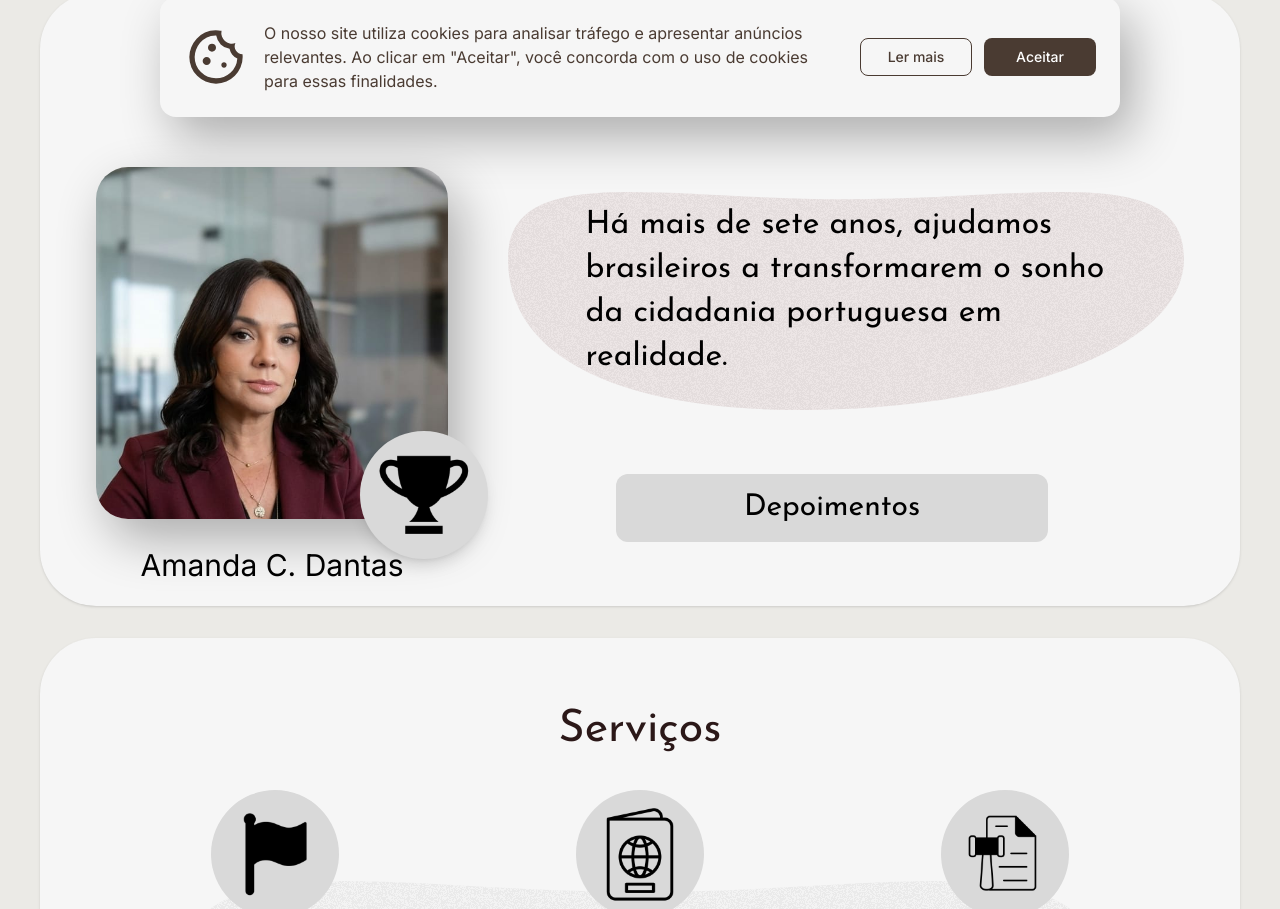
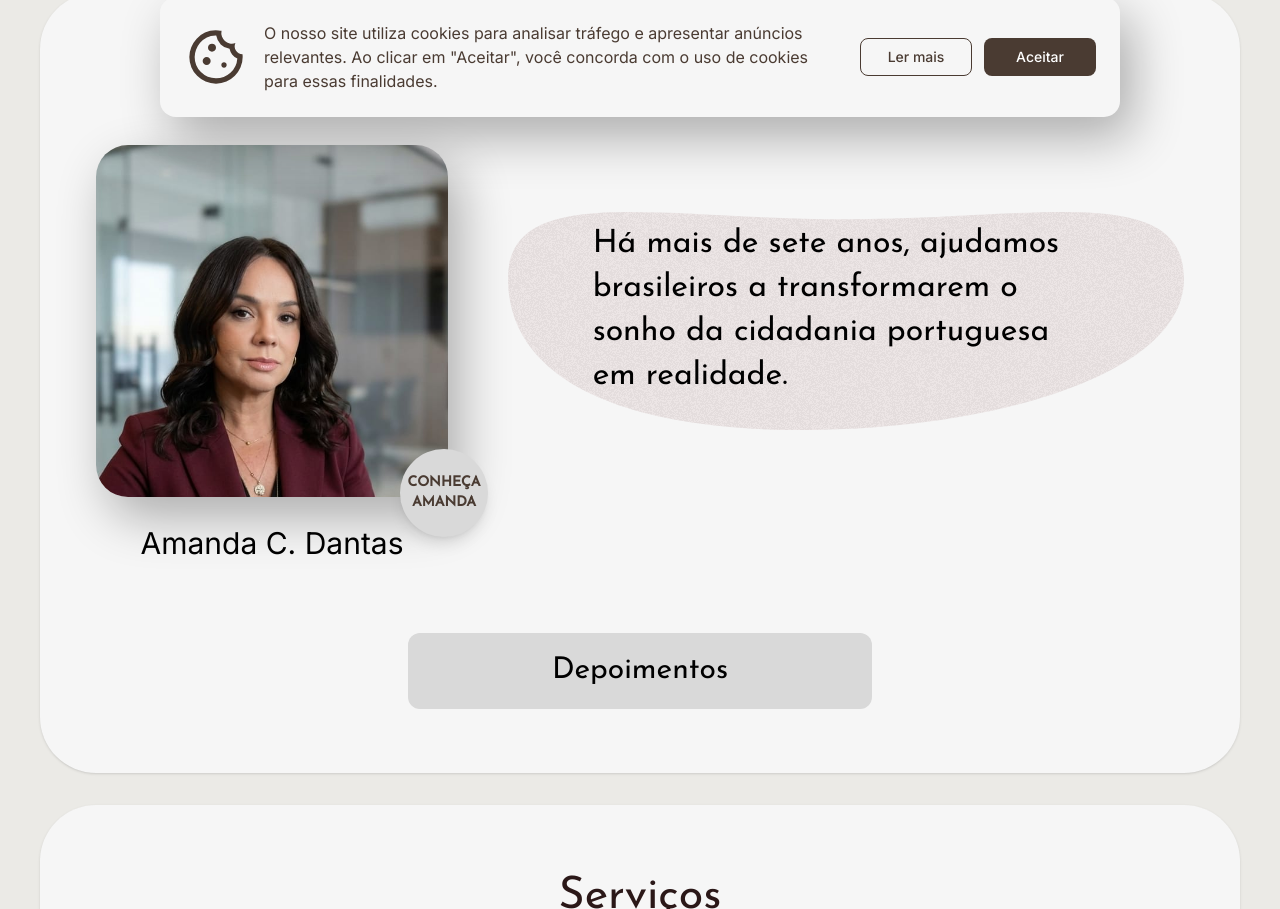
Before and after one commit to mateusabreucn/nacionalidade-portuguesa, a Next.js app: page / in a window 1280 px wide. Shown: the part 667-1576 px from the top of the page. Built offline with nearby package versions, Linux system fonts and the light colour scheme.

Commit message:
refactor: alteração do visual da seção de equipa

```diff
--- a/app/Equipa.tsx
+++ b/app/Equipa.tsx
@@ -41,14 +41,14 @@ export default function Equipa() {
 
   const handleModalClick = useCallback((modal: ModalType) => {
     setActiveModal((prev) => {
-      if (prev === modal) {
+      if (prev === modal && isLocked) {
         setIsLocked(false);
         return null;
       }
       setIsLocked(true);
       return modal;
     });
-  }, []);
+  }, [isLocked]);
 
   const handleBioHover = useCallback(() => {
     if (isMobile) return;
@@ -66,7 +66,7 @@ export default function Equipa() {
 
   return (
     <CardBranco titulo="Quem somos nós">
-      <div className="flex flex-col w-full relative">
+      <div className="flex flex-col items-center w-full relative gap-6 sm:gap-8 lg:gap-10">
         <div className="flex flex-col lg:flex-row items-center justify-between w-full gap-8">
           <EquipaMainPhoto
             isLocked={isLocked && activeModal === "bio"}
@@ -77,12 +77,28 @@ export default function Equipa() {
 
           <EquipaCentralContent
             activeModal={activeModal}
-            onModalClick={() => handleModalClick("feedback")}
             onModalMouseEnter={clearHoverTimeout}
             onModalMouseLeave={handleBioLeave}
             handleClose={handleClose}
           />
         </div>
+
+        <button
+          onClick={() => handleModalClick("feedback")}
+          className="
+            z-10
+            mt-24
+            py-2 sm:py-2.5 md:py-3 lg:py-4 xl:py-5 2xl:py-6
+            px-10 sm:px-14 md:px-20 lg:px-28 xl:px-36
+            bg-bg-badge rounded-xl
+            font-family-josefin
+            text-sm sm:text-base md:text-xl lg:text-2xl xl:text-3xl 2xl:text-4xl 3xl:text-5xl
+            cursor-pointer
+            hover:brightness-90 transition-all
+          "
+        >
+          Depoimentos
+        </button>
 
         <EquipaMobileModal
           activeModal={activeModal}
--- a/app/components/Equipa/EquipaCentralContent.tsx
+++ b/app/components/Equipa/EquipaCentralContent.tsx
@@ -6,7 +6,6 @@ import ModalFeedback from "./Feedback/ModalFeedback";
 
 interface EquipaCentralContentProps {
   activeModal: "feedback" | "bio" | null;
-  onModalClick: () => void;
   onModalMouseEnter: () => void;
   onModalMouseLeave: () => void;
   handleClose: () => void;
@@ -14,7 +13,6 @@ interface EquipaCentralContentProps {
 
 export default function EquipaCentralContent({
   activeModal,
-  onModalClick,
   onModalMouseEnter,
   onModalMouseLeave,
   handleClose,
@@ -26,7 +24,7 @@ export default function EquipaCentralContent({
       className="
         order-3 lg:order-2
         flex flex-col items-center
-        w-full max-w-[900px] 2xl:max-w-[1100px] 3xl:max-w-[2000px]
+        w-full max-w-[900px] 2xl:max-w-[1200px] 3xl:max-w-[2000px]
       "
     >
       <div className="relative flex flex-col items-center justify-center w-full aspect-13/4 sm:aspect-9/4">
@@ -46,7 +44,7 @@ export default function EquipaCentralContent({
             flex items-center justify-center
             w-[96%] h-full
             place-self-end
-            px-[11%] pb-[3%]
+            px-[12%] pb-[3%]
             text-start
             transition-opacity duration-500
             ${showModal ? "pointer-events-none" : ""}
@@ -81,22 +79,6 @@ export default function EquipaCentralContent({
           {activeModal === "bio" && <ModalBio isActive onClose={handleClose} />}
         </div>
       </div>
-
-      <button
-        onClick={onModalClick}
-        className="
-          mt-4 z-10
-          py-1 sm:py-1.5 md:py-2 lg:py-3 xl:py-4 2xl:py-6
-          px-8 sm:px-12 md:px-16 lg:px-24 xl:px-32
-          bg-bg-badge rounded-xl
-          font-family-josefin
-          text-sm sm:text-base md:text-xl lg:text-2xl xl:text-3xl 2xl:text-4xl 3xl:text-5xl
-          cursor-pointer
-          hover:brightness-90 transition-all
-        "
-      >
-        Depoimentos
-      </button>
     </div>
   );
 }
--- a/app/components/Equipa/EquipaMainPhoto.tsx
+++ b/app/components/Equipa/EquipaMainPhoto.tsx
@@ -36,7 +36,7 @@ export default function EquipaMainPhoto({
         <IconBadgeEquipa
           icon={isLocked ? "/Icons/Close.svg" : "/Icons/Equipa/Trofeu.png"}
           altText={isLocked ? "Fechar" : "Ícone de Troféu"}
-          swapText={"Sobre\nnós"}
+          swapText={"Conheça\nAmanda"}
           onClick={onModalClick}
           isActive={isLocked}
         />
--- a/app/components/Equipa/IconBadgeEquipa.tsx
+++ b/app/components/Equipa/IconBadgeEquipa.tsx
@@ -33,12 +33,12 @@ export default function IconBadgeEquipa({
       timeout = setTimeout(() => {
         setIsTransitioning(true);
         setSlideIndex(2);
-      }, 2000);
+      }, 3000);
     } else if (slideIndex === 2) {
       timeout = setTimeout(() => {
         setIsTransitioning(false);
         setSlideIndex(0);
-      }, 2000);
+      }, 3000);
     } else if (slideIndex === 0) {
       timeout = setTimeout(() => {
         setIsTransitioning(true);
@@ -53,8 +53,8 @@ export default function IconBadgeEquipa({
     font-josefin font-bold
     text-text-accent text-center
     whitespace-break-spaces uppercase
-    text-[8px] sm:text-sm lg:text-base
-    xl:text-xl 2xl:text-2xl 3xl:text-3xl 4xl:text-4xl
+    text-[6px] sm:text-[10px] lg:text-xs
+    xl:text-sm 2xl:text-base 3xl:text-lg 4xl:text-xl
   `;
 
   return (
@@ -73,7 +73,7 @@ export default function IconBadgeEquipa({
         className="
           relative
           flex items-center justify-center
-          w-14 sm:w-24 xl:w-32 2xl:w-40 3xl:w-48 4xl:w-56
+          w-10 sm:w-16 xl:w-22 2xl:w-28 3xl:w-34 4xl:w-40
           aspect-square
           bg-bg-badge rounded-full
           shrink-0 overflow-hidden
```
